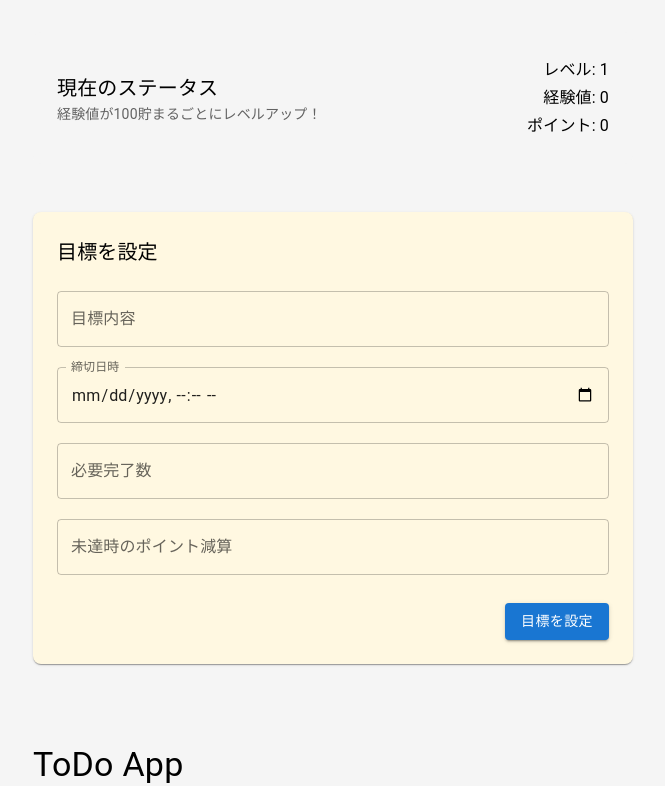
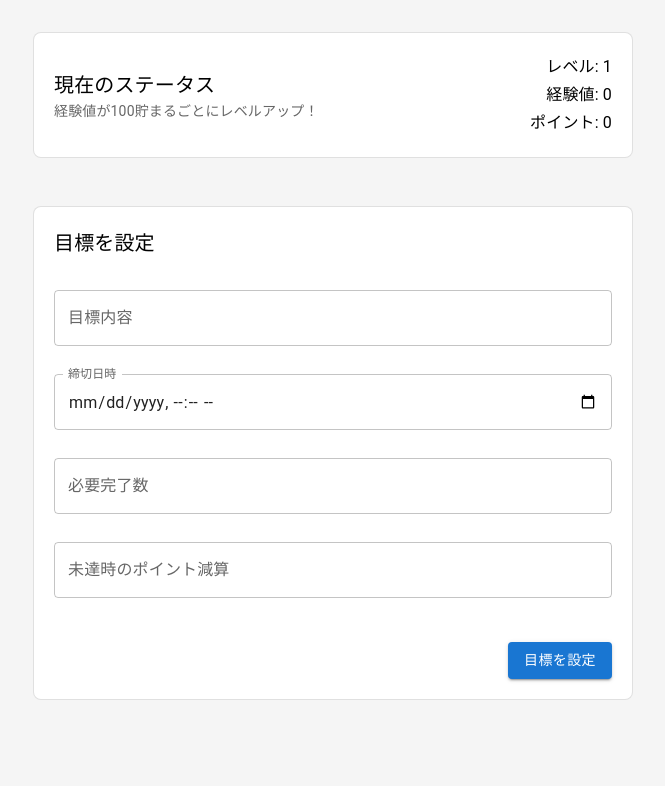
Before and after one commit to kawahara-dev/todo-app, a Next.js app: page / in a window 1280 px wide. Shown: the top 786 px of the page, without its empty margins (307-972 px from the left). Built offline with nearby package versions, Linux system fonts and the light colour scheme.

Commit message:
Adjust home page surfaces to use neutral theme styling

```diff
--- a/src/pages/index.tsx
+++ b/src/pages/index.tsx
@@ -435,10 +435,12 @@
         justifyContent="space-between"
         alignItems="center"
         sx={{
-          p: { xs: 2, sm: 3 },
-          bgcolor: "#f5f5f5",
+          p: { xs: 2, sm: 2.5 },
+          bgcolor: "background.paper",
           borderRadius: 2,
-          gap: { xs: 2, sm: 3 },
+          border: "1px solid",
+          borderColor: "divider",
+          gap: { xs: 1.5, sm: 2.5 },
           flexDirection: { xs: "column", sm: "row" },
           textAlign: { xs: "center", sm: "left" },
         }}
@@ -461,10 +463,14 @@
         sx={{
           mt: { xs: 1, sm: 2 },
           mb: { xs: 2, sm: 3 },
-          p: { xs: 2, sm: 3 },
-          bgcolor: "#fff8e1",
+          p: { xs: 2, sm: 2.5 },
+          bgcolor: "background.paper",
           borderRadius: 2,
-          boxShadow: 1,
+          border: "1px solid",
+          borderColor: "divider",
+          display: "flex",
+          flexDirection: "column",
+          gap: { xs: 1.75, sm: 2 },
         }}
       >
         <Typography variant="h6" gutterBottom>
@@ -474,7 +480,6 @@
           label="目標内容"
           fullWidth
           margin="dense"
-          sx={{ mt: { xs: 1.5, sm: 2 } }}
           value={goalForm.description}
           onChange={handleGoalFormChange("description")}
         />
@@ -484,7 +489,6 @@
           fullWidth
           margin="dense"
           InputLabelProps={{ shrink: true }}
-          sx={{ mt: { xs: 1.5, sm: 2 } }}
           value={goalForm.deadline}
           onChange={handleGoalFormChange("deadline")}
         />
@@ -494,7 +498,6 @@
           fullWidth
           margin="dense"
           inputProps={{ min: 1 }}
-          sx={{ mt: { xs: 1.5, sm: 2 } }}
           value={goalForm.requiredCount}
           onChange={handleGoalFormChange("requiredCount")}
         />
@@ -504,7 +507,6 @@
           fullWidth
           margin="dense"
           inputProps={{ min: 0 }}
-          sx={{ mt: { xs: 1.5, sm: 2 } }}
           value={goalForm.penaltyPoints}
           onChange={handleGoalFormChange("penaltyPoints")}
         />
@@ -545,10 +547,14 @@
       {goal && goalProgress && (
         <Box
           mb={{ xs: 2.5, sm: 4 }}
-          p={{ xs: 2, sm: 3 }}
-          bgcolor="#e3f2fd"
+          p={{ xs: 2, sm: 2.5 }}
+          bgcolor="background.paper"
           borderRadius={2}
-          boxShadow={1}
+          border="1px solid"
+          borderColor="divider"
+          display="flex"
+          flexDirection="column"
+          gap={1.5}
         >
           <Typography variant="h6" gutterBottom>
             目標の進捗状況
@@ -557,17 +563,17 @@
           <Typography variant="body2" color="text.secondary">
             締切: {formatDeadline(goal.deadline)}
           </Typography>
-          <LinearProgress variant="determinate" value={goalProgress.progressPercentage} sx={{ mt: 2 }} />
-          <Typography variant="body2" mt={1}>
+          <LinearProgress variant="determinate" value={goalProgress.progressPercentage} />
+          <Typography variant="body2">
             進捗率: {goalProgress.progressPercentage}% ({goalProgress.completedCount}/{goalProgress.requiredCount})
           </Typography>
           <Typography variant="body2">残り時間: {goalProgress.remainingTimeText}</Typography>
           {goalProgress.isAchieved ? (
-            <Typography variant="body2" color="success.main" mt={1}>
+            <Typography variant="body2" color="success.main">
               目標を成しました！お疲れさま♡
             </Typography>
           ) : goalProgress.isPastDeadline ? (
-            <Typography variant="body2" color="error" mt={1}>
+            <Typography variant="body2" color="error">
               締切を過ぎています。
             </Typography>
           ) : null}
@@ -605,12 +611,13 @@
           <ListItem
             key={todo.id}
             sx={{
-              px: { xs: 1, sm: 2 },
-              py: { xs: 1, sm: 1.5 },
+              px: { xs: 1.25, sm: 2 },
+              py: { xs: 1, sm: 1.25 },
               borderRadius: 2,
-              mb: { xs: 1.5, sm: 2 },
+              mb: { xs: 1.25, sm: 1.75 },
               bgcolor: "background.paper",
-              boxShadow: { xs: 1, sm: 0 },
+              border: "1px solid",
+              borderColor: "divider",
             }}
             secondaryAction={
               <IconButton
```
